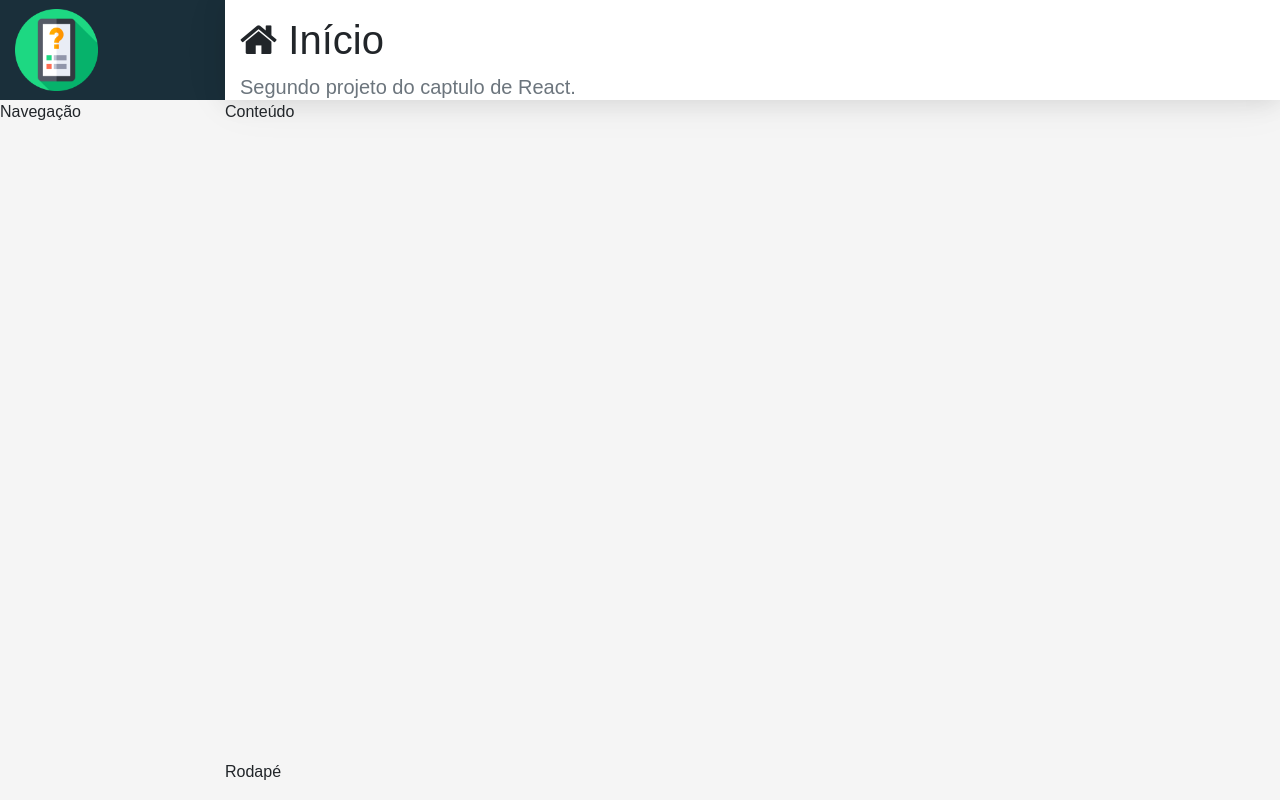
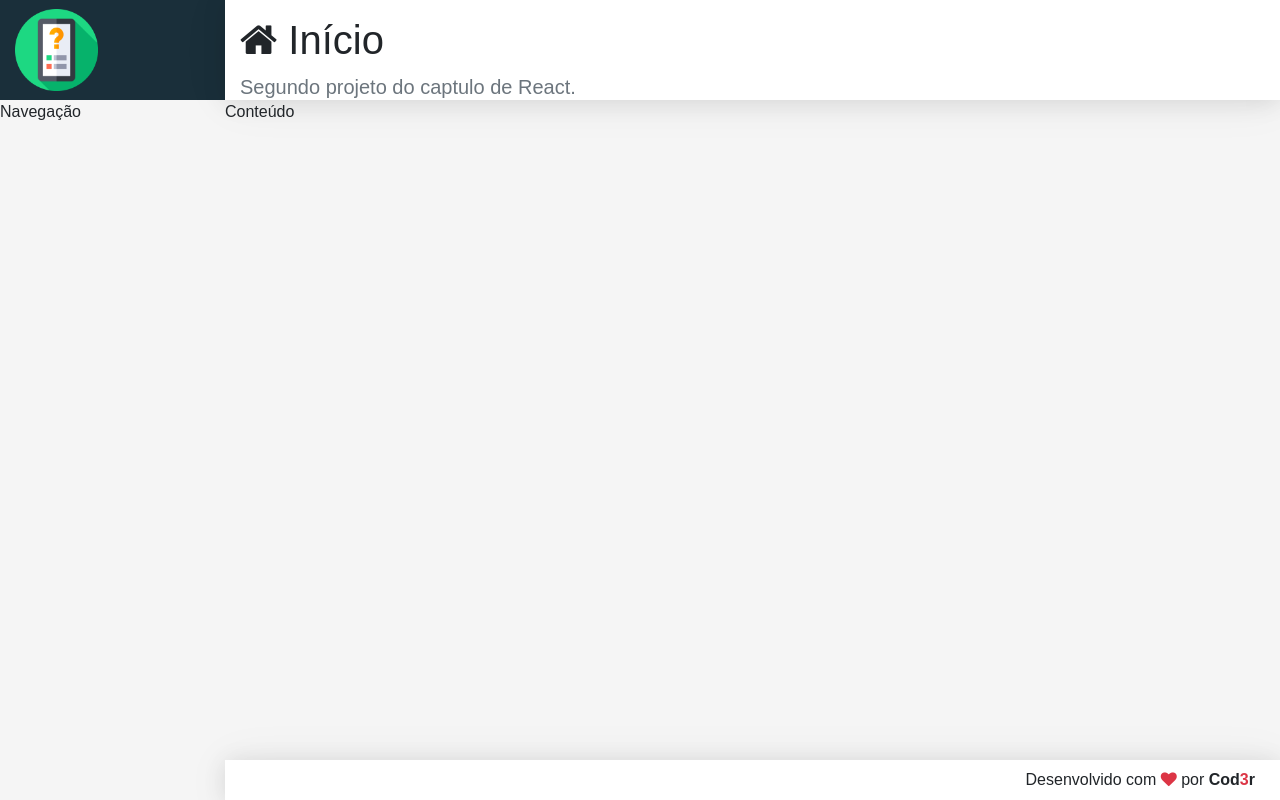
Before and after one commit to Henrique-FrancaClear1/React-16.4, a React (Create React App) app in the folder Crud/frontend/: page / in a window 1280 px wide. Built offline with nearby package versions, Linux system fonts and the light colour scheme.

Commit message:
feat: Componente Rodapé

```diff
--- a/Crud/frontend/src/components/tamplate/Footer.css
+++ b/Crud/frontend/src/components/tamplate/Footer.css
@@ -0,0 +1,8 @@
+footer.footer{
+    display: flex;
+    align-items: center;
+    justify-content: flex-end;
+    padding: 0px 25px;
+    background-color: #FFF;
+    box-shadow: var(--shadow);
+}
--- a/Crud/frontend/src/components/tamplate/Footer.jsx
+++ b/Crud/frontend/src/components/tamplate/Footer.jsx
@@ -4,5 +4,8 @@
 export default props =>
 
     <footer className="footer">
-        Rodapé
+        <span>
+            Desenvolvido com <i className="fa fa-heart text-danger"></i> por
+            <strong> Cod<span className="text-danger">3</span>r</strong>
+        </span>
     </footer>
--- a/Crud/frontend/src/components/tamplate/Logo.css
+++ b/Crud/frontend/src/components/tamplate/Logo.css
@@ -3,6 +3,7 @@
     display: flex;
     justify-content: center;
     align-items: center;
+
 }
 
 aside.logo img {
```
